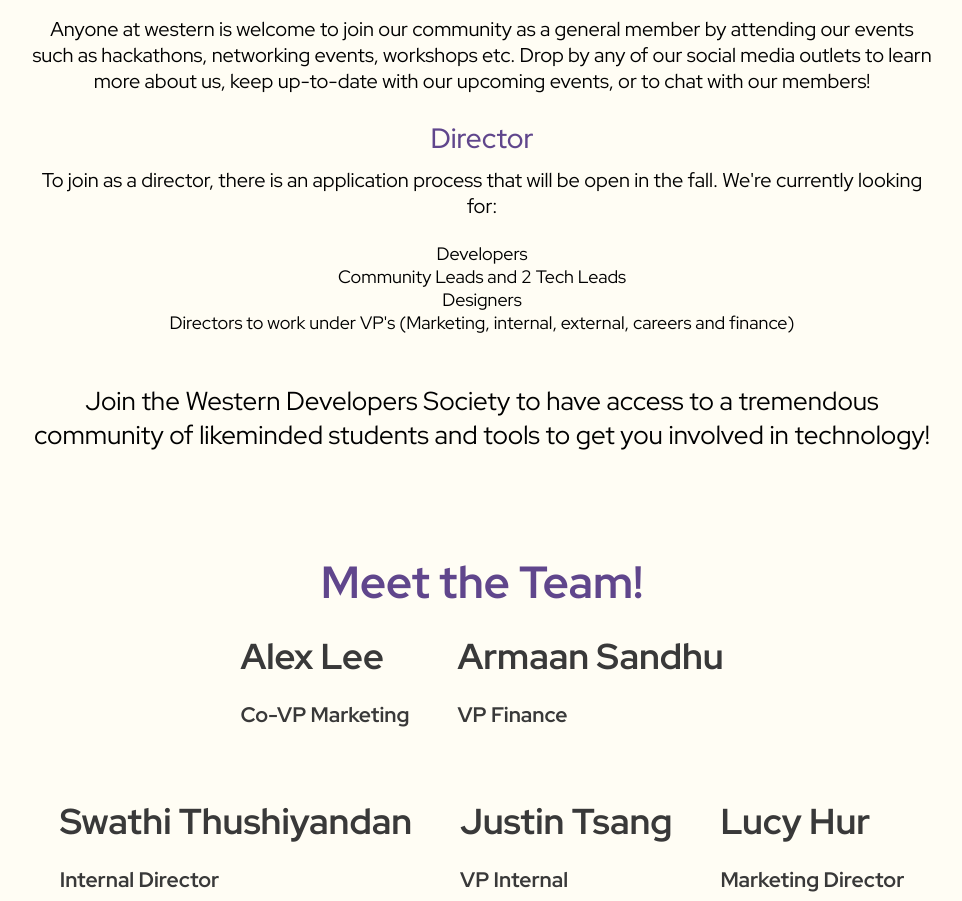
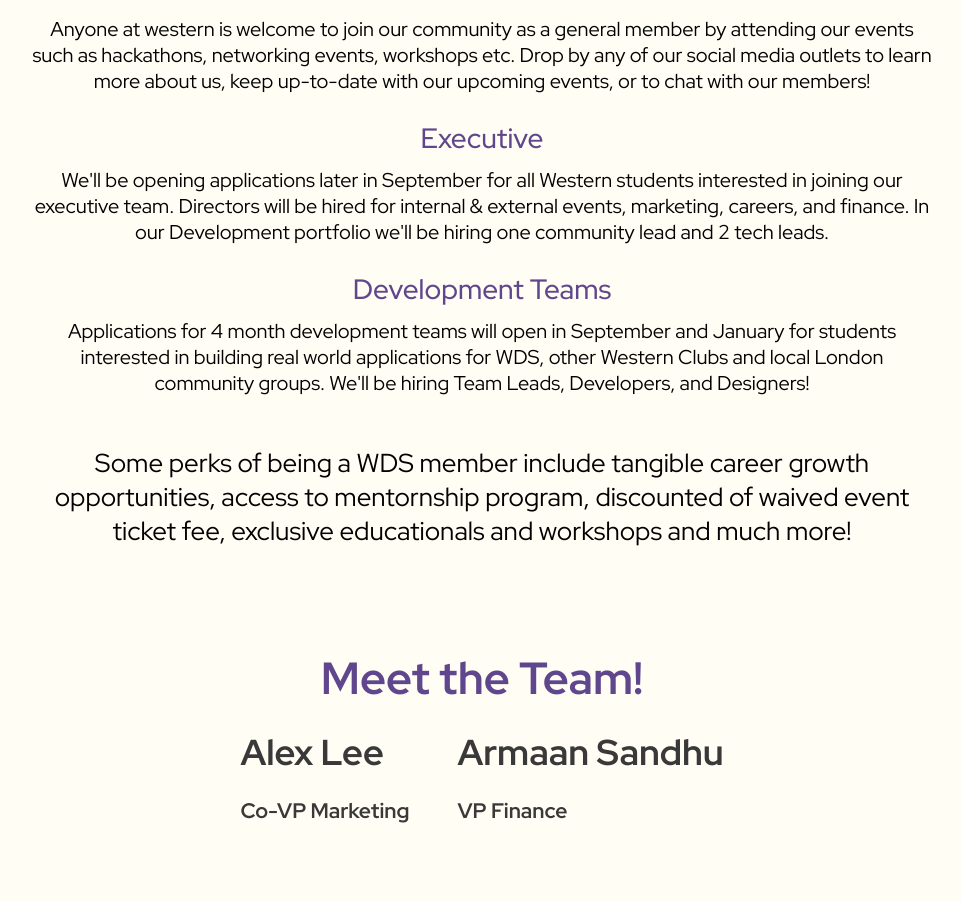
Before and after one commit to LucasHartmanWestern/westerndev-website, a React (Create React App) app: page /AboutUs in a window 1280 px wide. Shown: the part 1108-2009 px from the top of the page, without its empty margins (158-1120 px from the left). Built offline with nearby package versions, Linux system fonts and the light colour scheme.

Commit message:
'finalized-aboutus'

```diff
--- a/src/Pages/AboutUs/Aboutus.css
+++ b/src/Pages/AboutUs/Aboutus.css
@@ -99,7 +99,7 @@
   margin-bottom: 10px;
 }
 
-.general, .director{
+.general, .director, .devs{
   align-self: center;
   text-align: center;
   margin-left: 180px;
--- a/src/Pages/AboutUs/Aboutus.js
+++ b/src/Pages/AboutUs/Aboutus.js
@@ -33,15 +33,14 @@
         <div className="subtitle">General Member</div>
         <div className="general">Anyone at western is welcome to join our community as a general member by attending our events such as hackathons, networking events, workshops etc.
         Drop by any of our social media outlets to learn more about us, keep up-to-date with our upcoming events, or to chat with our members!</div>
-        <div className="subtitle">Director</div>
-        <div className="director">To join as a director, there is an application process that will be open in the fall. We're currently looking for:<br />
-          <div className="list">
-          <br />Developers<br />
-          Community Leads and 2 Tech Leads<br />
-          Designers<br />
-          Directors to work under VP's (Marketing, internal, external, careers and finance)</div>
+        <div className="subtitle">Executive</div>
+        <div className="director">We'll be opening applications later in September for all Western students interested in joining our executive team.
+Directors will be hired for internal & external events, marketing, careers, and finance. In our Development portfolio we'll be hiring one community lead and 2 tech leads.<br />
         </div>
-        <div className="joinus">Join the Western Developers Society to have access to a tremendous community of likeminded students and tools to get you involved in technology!</div>
+        <div className="subtitle">Development Teams</div>
+        <div className="devs">Applications for 4 month development teams will open in September and January for students interested in building real world applications for WDS, other Western Clubs and local London community groups. We'll be hiring Team Leads, Developers, and Designers!</div>
+        <div className="joinus">Some perks of being a WDS member include tangible career growth opportunities, access to mentornship program, discounted of waived event ticket fee, exclusive educationals and workshops and much more!
+ </div>
       </div>
       </div>
       <div className='team-container'>
```
